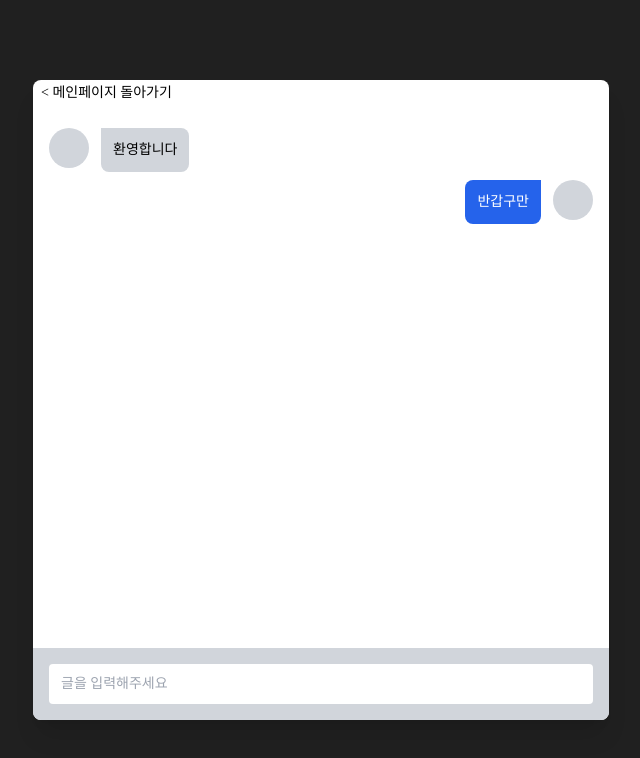
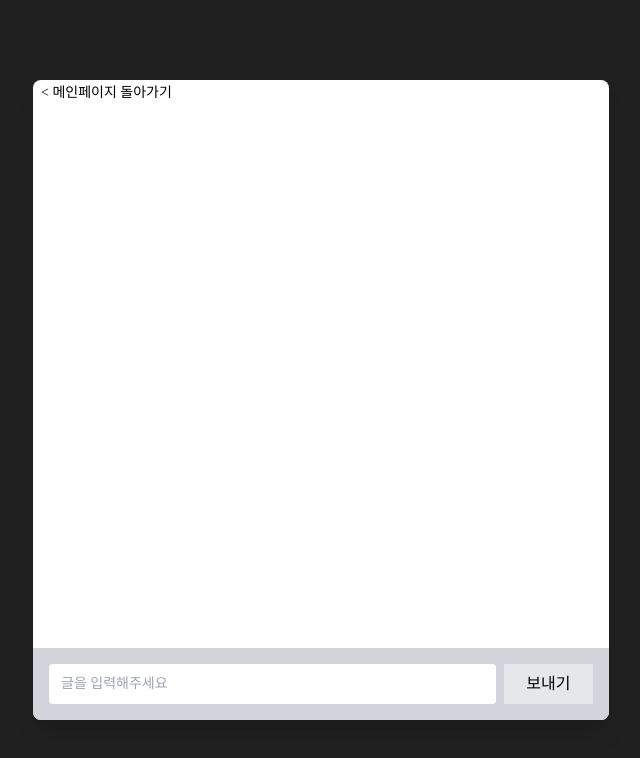
Before and after one commit to stpcoder/AiChatBot, a React (Create React App) app in the folder aichatbot/: page /user in a window 1280 px wide. Shown: the top 758 px of the page, without its empty margins (319-959 px from the left). Built offline with nearby package versions, Linux system fonts and the light colour scheme; a web font is replaced by a local one.

Commit message:
일단 커밋

```diff
--- a/aichatbot/src/pages/UserPage.js
+++ b/aichatbot/src/pages/UserPage.js
@@ -1,13 +1,26 @@
-import React from 'react'
+import React, { useState } from 'react'
 import { useNavigate } from 'react-router-dom'
 
 function UserPage() {
+  const [input, setInput] = useState("");
+  const [chatList, setChatList] = useState([]);
   const navigate = useNavigate()
   const goMain = () => {
     navigate("/");
   }
+  const inputChg = (e) => {
+    setInput(e.target.value);
+  }
 
-  const chatList = [{user : 0, text : '환영합니다'}, {user : 1, text : '반갑구만'}]
+  const sendMsg = () => {
+    console.log(input);
+
+    setInput("");
+  }
+
+  // const chatList = [{user : 0, text : '환영합니다'}, {user : 1, text : '반갑구만'}]
+
+
 
   return (
     <div class='bg-[#202020] h-screen flex justify-center '>
@@ -37,8 +50,9 @@ function UserPage() {
         ))}
         </div>
 
-        <div class="bg-gray-300 p-4">
-          <input class="flex items-center h-10 w-full rounded px-3 text-sm" type="text" placeholder="글을 입력해주세요"/>
+        <div class="bg-gray-300 p-4 flex">
+          <input class="flex items-center h-10 w-5/6 rounded px-3 text-sm" type="text" placeholder="글을 입력해주세요" value={input} onChange={inputChg} />
+          <button class="bg-gray-200 w-1/6 ml-2 text-center" onClick={sendMsg}>보내기</button>
         </div>
 
       </div>
```
